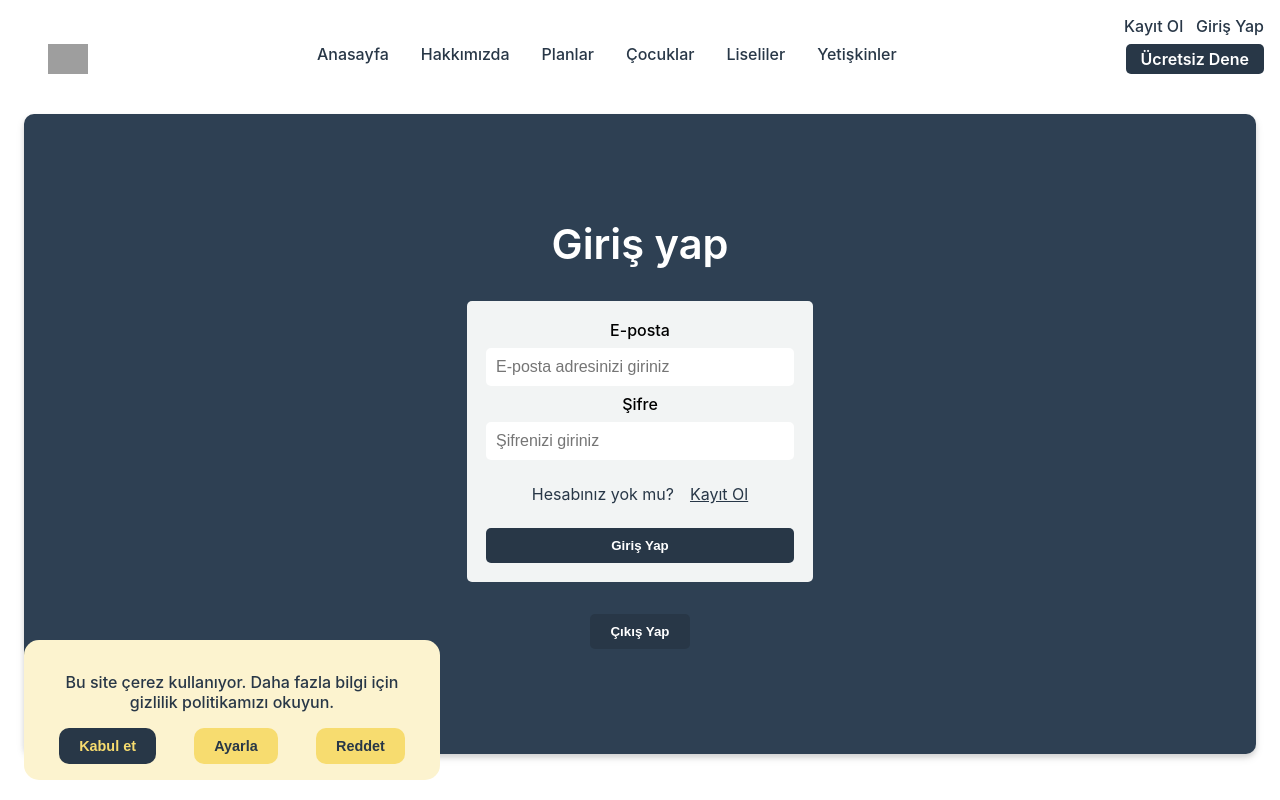
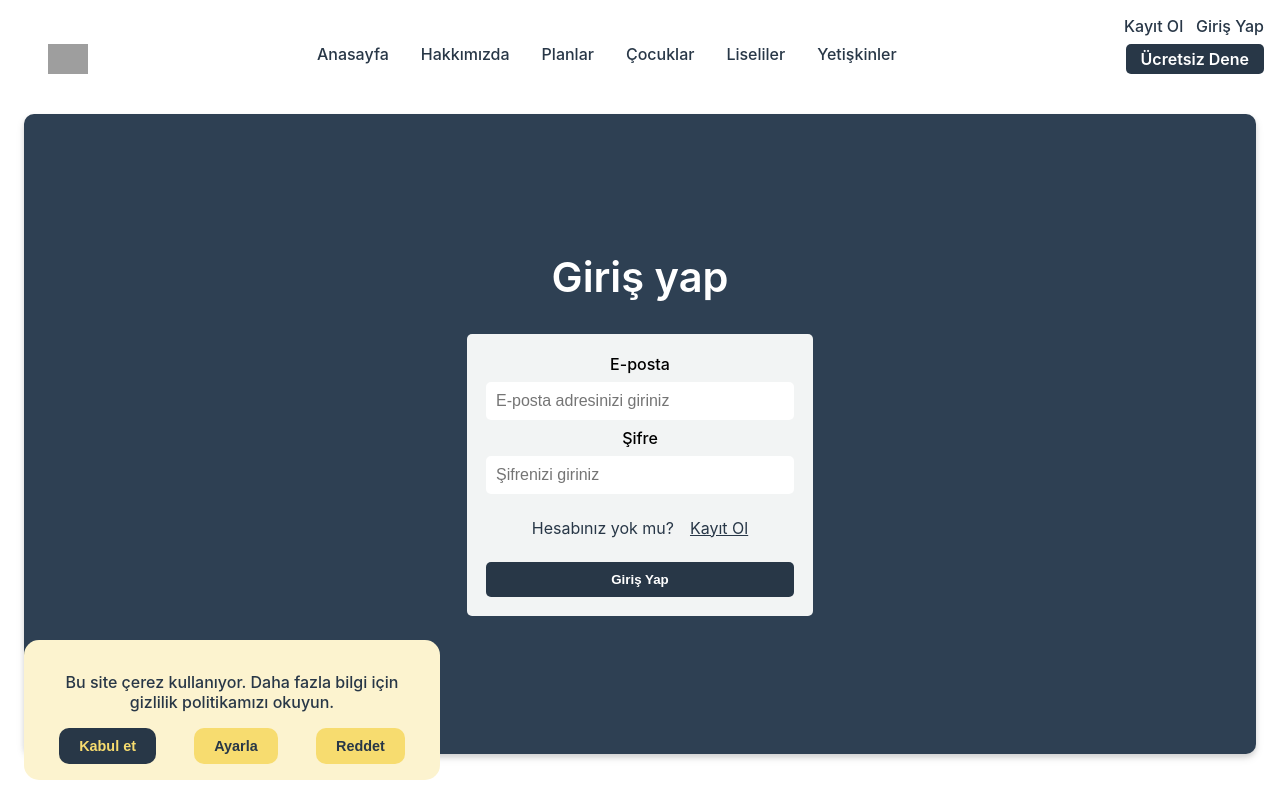
Before and after one commit to FarizaFSD/kodlayalim, a React (Create React App) app: page /giris-yap in a window 1280 px wide. Shown: the top 800 px of the page. Built offline with nearby package versions, Linux system fonts and the light colour scheme; grey boxes are pictures that could not be loaded.

Commit message:
change panel navbar

```diff
--- a/src/components/panel/partials/PanelNavbar.js
+++ b/src/components/panel/partials/PanelNavbar.js
@@ -1,9 +1,33 @@
-import React from 'react';
+import React, { useState } from 'react';
 import { Link } from 'react-router-dom';
 import styled from 'styled-components';
+import axios from 'axios';
 
 const PanelNavbar = () => {
-  const cikisYap = () => {};
+  const [errorMessage, setErrorMessage] = useState('');
+  const cikisYap = async () => {
+    try {
+      const token = localStorage.getItem('authToken');
+      let response = await axios.post(
+        'http://127.0.0.1:8000/api/logout',
+        {},
+        {
+          headers: {
+            Authorization: `Bearer ${token}`,
+          },
+        }
+      );
+
+      if (response.status === 200) {
+        localStorage.removeItem('authToken');
+      }
+    } catch (error) {
+      setErrorMessage(
+        'Giriş yaparken bir hata oluştu. Lütfen bilgilerinizi kontrol edin.'
+      );
+      console.error('Login error:', error);
+    }
+  };
   return (
     <PanelNavContainer>
       <MyLink to='dersler'>Dersler</MyLink>
--- a/src/pages/auth/Login.js
+++ b/src/pages/auth/Login.js
@@ -18,30 +18,6 @@ const Login = () => {
       localStorage.setItem('authToken', token);
       <Navigate to='/panel/dersler' />;
       console.log(token);
-    } catch (error) {
-      setErrorMessage(
-        'Giriş yaparken bir hata oluştu. Lütfen bilgilerinizi kontrol edin.'
-      );
-      console.error('Login error:', error);
-    }
-  };
-
-  const cikisYap = async () => {
-    try {
-      const token = localStorage.getItem('authToken');
-      let response = await axios.post(
-        'http://127.0.0.1:8000/api/logout',
-        {},
-        {
-          headers: {
-            Authorization: `Bearer ${token}`,
-          },
-        }
-      );
-
-      if (response.status == 200) {
-        localStorage.removeItem('authToken');
-      }
     } catch (error) {
       setErrorMessage(
         'Giriş yaparken bir hata oluştu. Lütfen bilgilerinizi kontrol edin.'
@@ -79,11 +55,6 @@ const Login = () => {
           Giriş Yap
         </Button>
       </FormContainer>
-      <Button
-        type='button'
-        onClick={cikisYap}>
-        Çıkış Yap
-      </Button>
     </LoginContainer>
   );
 };
```
